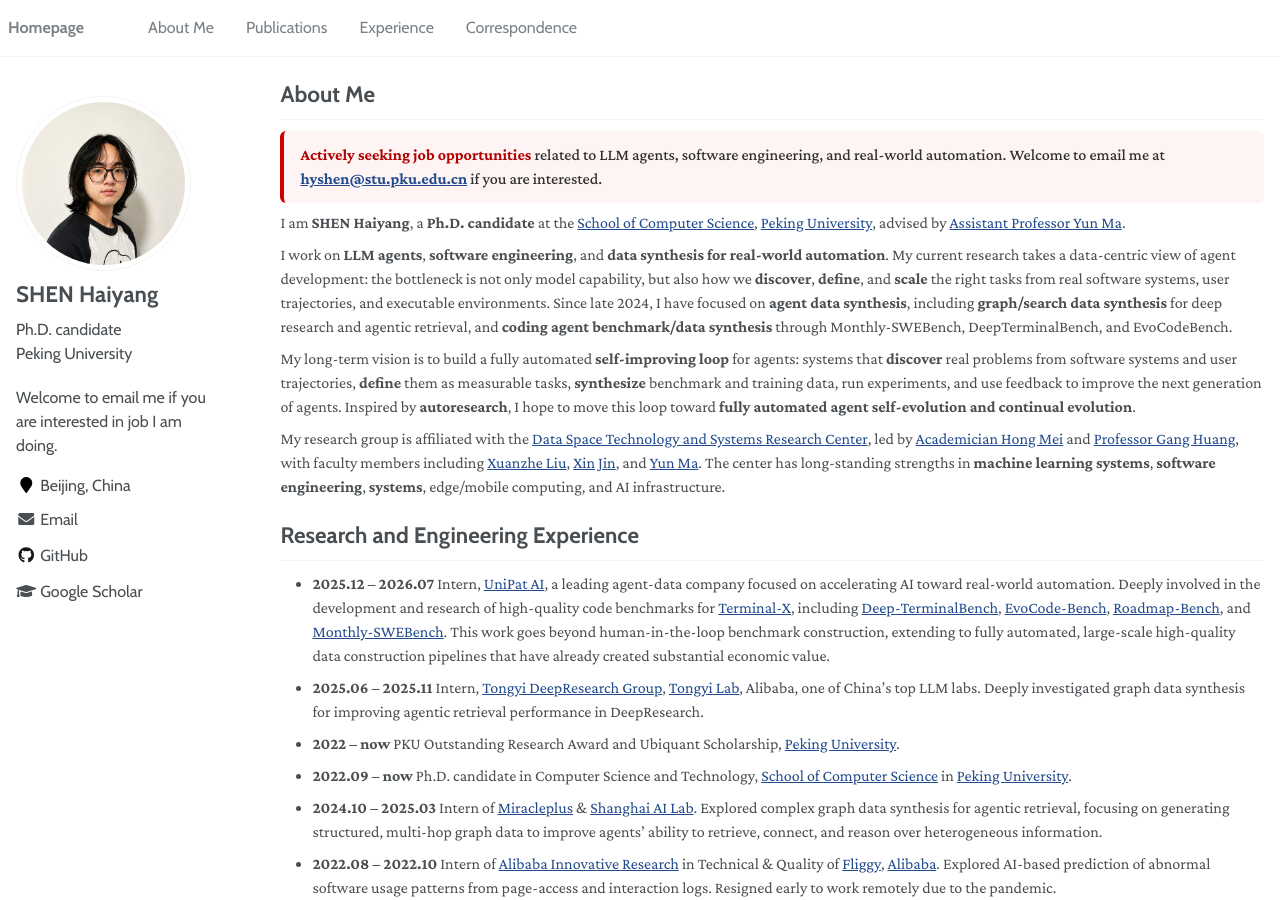
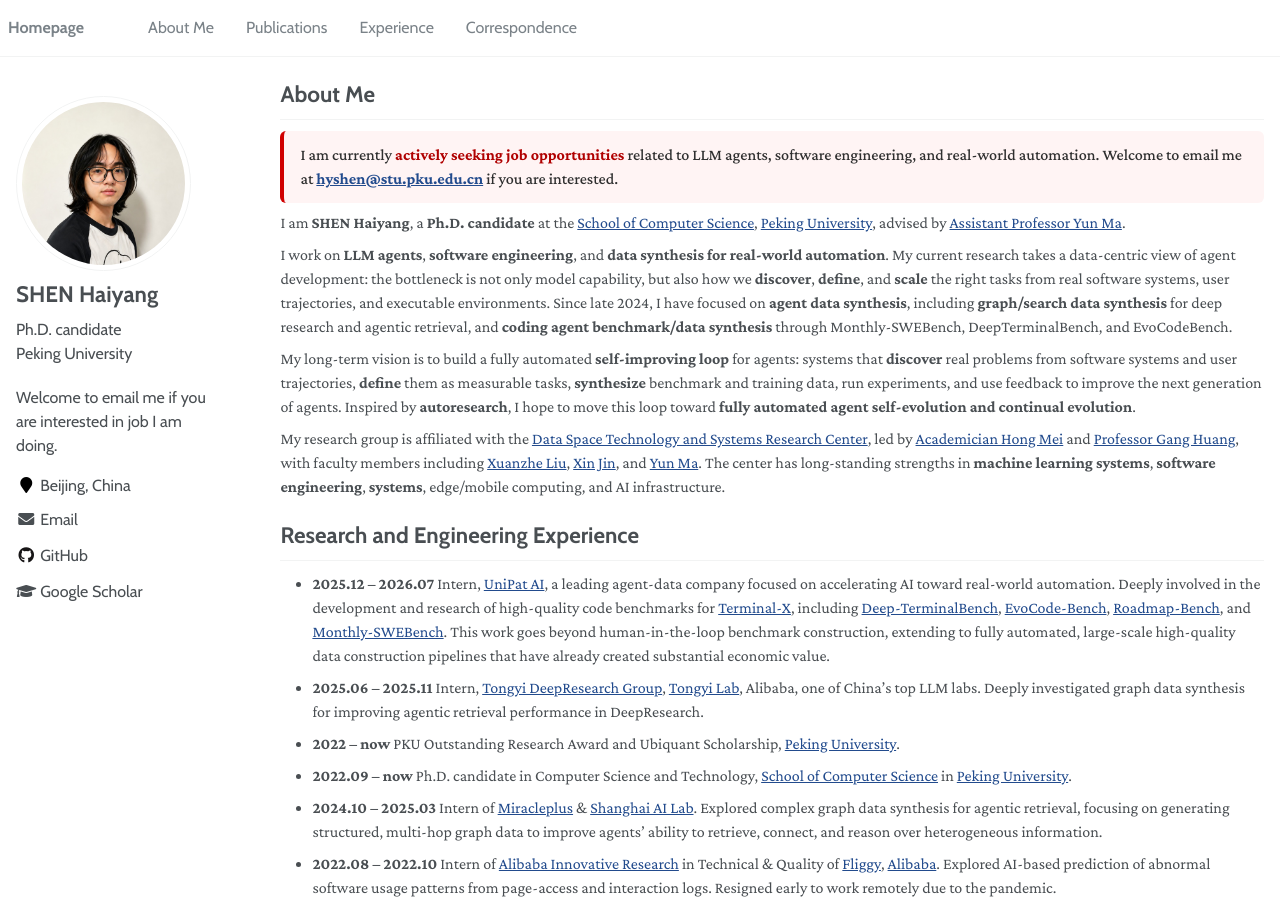
Before and after one commit to EachSheep/eachsheep.github.io, a Jekyll site: the page built from _pages/about.md, in a window 1280 px wide and 900 px high. Built offline with Jekyll 4.4.1, drawn with Linux system fonts in a browser that asks for light colours.

Commit message:
Fix job notice wording

```diff
--- a/_pages/about.md
+++ b/_pages/about.md
@@ -18,7 +18,7 @@
 
 # About Me
 
-<p class="job-notice"><strong>Actively seeking job opportunities</strong> related to LLM agents, software engineering, and real-world automation. Welcome to email me at <a href="mailto:hyshen@stu.pku.edu.cn">hyshen@stu.pku.edu.cn</a> if you are interested.</p>
+<p class="job-notice">I am currently <strong>actively seeking job opportunities</strong> related to LLM agents, software engineering, and real-world automation. Welcome to email me at <a href="mailto:hyshen@stu.pku.edu.cn">hyshen@stu.pku.edu.cn</a> if you are interested.</p>
 
 I am **SHEN Haiyang**, a **Ph.D. candidate** at the [School of Computer Science](https://cs.pku.edu.cn/), [Peking University](https://www.pku.edu.cn/), advised by [Assistant Professor Yun Ma](https://scholar.google.com/citations?hl=en&user=1hnJ3TgAAAAJ).
 
```
